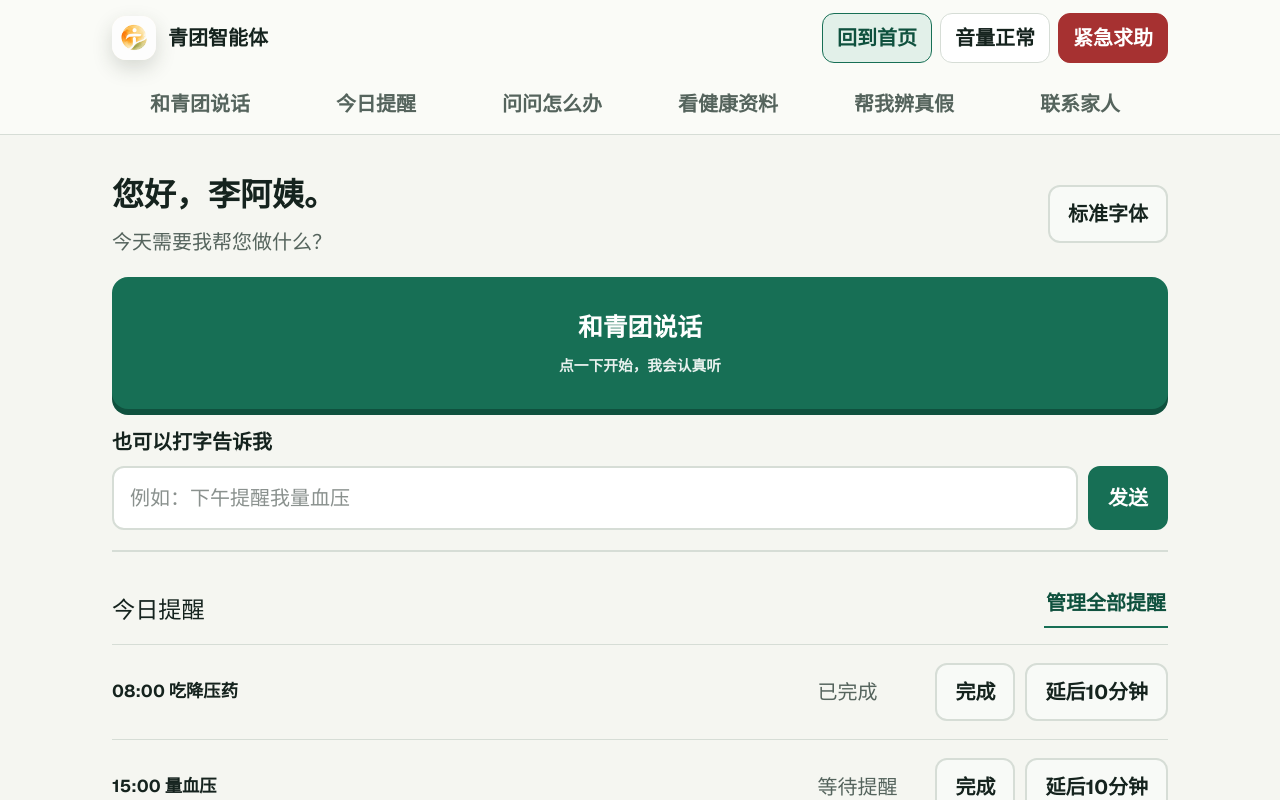
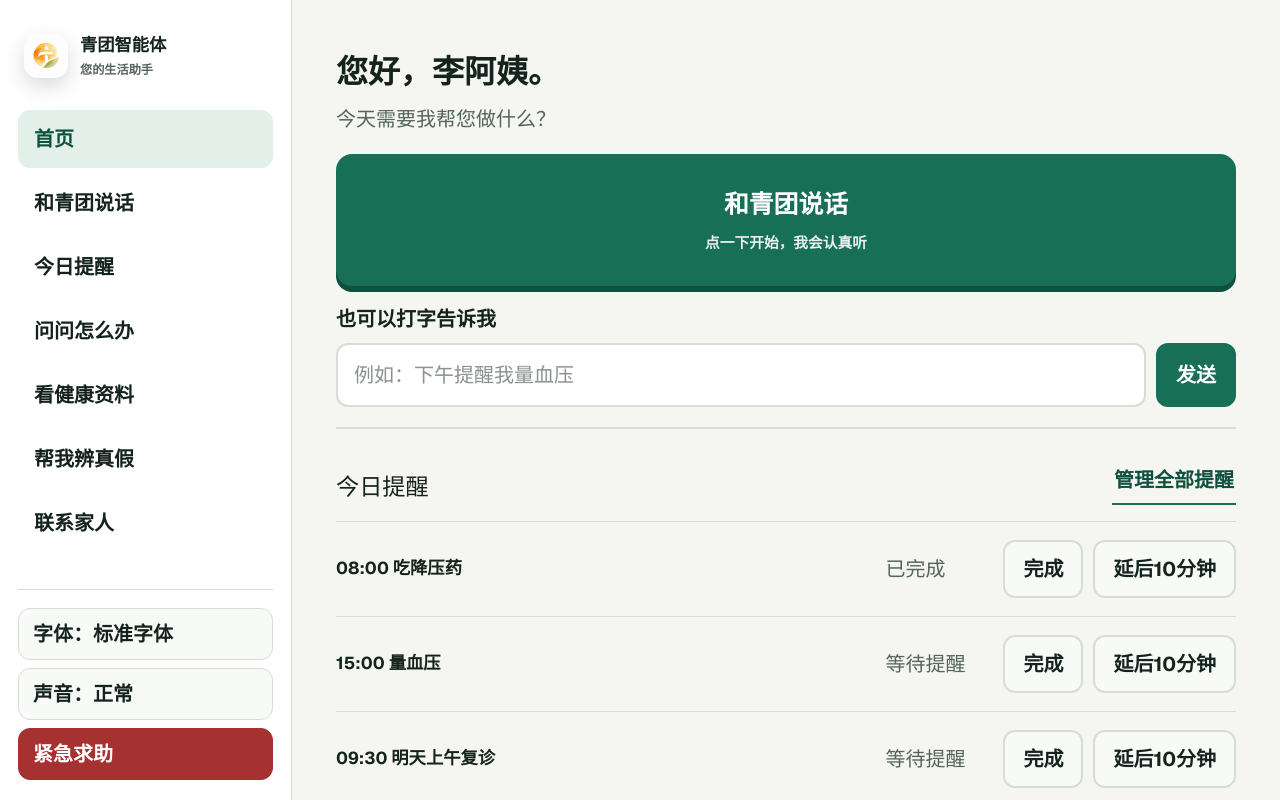
Before and after one commit to cerry-han/qingtuan-mvp, a Next.js app: page / in a window 1280 px wide. Both pictures are taken after a click on the button 1224 px from the left and 770 px from the top of the page. Shown: the top 800 px of the page. Built offline with nearby package versions, Linux system fonts and the light colour scheme.

Commit message:
move elderly navigation to sidebar

```diff
--- a/app/globals.css
+++ b/app/globals.css
@@ -61,6 +61,10 @@ pre {
 }
 
 .app-shell.elder-mode {
+  grid-template-columns: 292px minmax(0, 1fr);
+}
+
+.app-shell.welcome-mode {
   display: block;
 }
 
@@ -141,101 +145,108 @@ pre {
 .elder-main {
   max-width: 1120px;
   margin: 0 auto;
-  padding: 36px 32px 48px;
+  padding: 48px 44px 56px;
 }
 
-.elder-header {
+.elder-sidebar {
   position: sticky;
   top: 0;
-  z-index: 20;
-  background: rgba(250, 251, 247, 0.98);
-  border-bottom: 1px solid var(--line);
-}
-
-.elder-header-row,
-.elder-nav {
-  width: min(1120px, 100%);
-  margin: 0 auto;
-}
-
-.elder-header-row {
-  min-height: 76px;
-  padding: 10px 32px;
+  height: 100dvh;
+  padding: 24px 18px 20px;
+  background: var(--panel);
+  border-right: 1px solid var(--line);
   display: flex;
-  align-items: center;
-  justify-content: space-between;
-  gap: 24px;
+  flex-direction: column;
+  gap: 22px;
+  overflow-y: auto;
 }
 
 .elder-brand {
+  width: 100%;
+  min-height: 64px;
   border: 0;
   background: transparent;
   color: var(--text);
   display: flex;
   align-items: center;
   gap: 12px;
-  padding: 0;
+  padding: 6px;
+  text-align: left;
   font-weight: 800;
   cursor: pointer;
 }
 
-.elder-brand .logo {
-  flex: 0 0 auto;
+.elder-brand > span:last-child {
+  display: grid;
+  gap: 2px;
+}
+
+.elder-brand strong {
+  font-size: 1.08rem;
+}
+
+.elder-brand small {
+  color: var(--muted);
+  font-size: 0.76rem;
+  font-weight: 600;
+}
+
+.elder-nav {
+  display: grid;
+  gap: 6px;
+}
+
+.elder-nav button {
+  width: 100%;
+  min-height: 58px;
+  border: 0;
+  border-radius: 12px;
+  background: transparent;
+  color: var(--text);
+  padding: 12px 16px;
+  text-align: left;
+  font-weight: 750;
+  cursor: pointer;
+  transition: background 0.18s ease, color 0.18s ease, transform 0.18s ease;
+}
+
+.elder-nav button:hover {
+  background: var(--panel-strong);
+}
+
+.elder-nav button.active {
+  color: var(--green-dark);
+  background: var(--green-soft);
 }
 
 .elder-utilities {
-  display: flex;
-  align-items: center;
+  margin-top: auto;
+  padding-top: 18px;
+  border-top: 1px solid var(--line);
+  display: grid;
   gap: 8px;
 }
 
 .utility {
-  min-height: 48px;
+  min-height: 52px;
   border: 1px solid var(--line);
   border-radius: 12px;
-  padding: 9px 14px;
-  background: #fff;
+  padding: 10px 14px;
+  background: var(--panel-strong);
   color: var(--text);
+  text-align: left;
   font-weight: 750;
   cursor: pointer;
 }
 
-.utility.active {
+.utility:hover {
   border-color: var(--green);
-  color: var(--green-dark);
-  background: var(--green-soft);
 }
 
 .utility.help {
   border-color: var(--red);
   background: var(--red);
   color: #fff;
-}
-
-.elder-nav {
-  min-height: 58px;
-  padding: 0 32px;
-  display: grid;
-  grid-template-columns: repeat(6, minmax(0, 1fr));
-  align-items: end;
-}
-
-.elder-nav button {
-  min-height: 58px;
-  border: 0;
-  border-bottom: 4px solid transparent;
-  background: transparent;
-  color: var(--muted);
-  padding: 12px 8px 10px;
-  font-weight: 750;
-  cursor: pointer;
-  white-space: nowrap;
-}
-
-.elder-nav button:hover,
-.elder-nav button.active {
-  color: var(--green-dark);
-  border-bottom-color: var(--orange);
 }
 
 .welcome-main {
@@ -670,8 +681,7 @@ textarea {
   align-items: center;
   background: rgba(255, 252, 245, 0.9);
   backdrop-filter: blur(9px);
-  border: 1px solid rgba(193, 145, 84, 0.34);
-  border-left: 6px solid #d47b27;
+  border: 2px solid rgba(193, 145, 84, 0.42);
   border-radius: 8px;
   padding: 22px;
   box-shadow: 0 18px 44px rgba(80, 55, 28, 0.14);
@@ -896,6 +906,10 @@ textarea {
     grid-template-columns: 1fr;
   }
 
+  .app-shell.elder-mode {
+    grid-template-columns: 236px minmax(0, 1fr);
+  }
+
   .welcome-main {
     padding: 24px;
   }
@@ -939,44 +953,8 @@ textarea {
     grid-template-columns: 1fr;
   }
 
-  .elder-header-row {
-    padding: 10px 18px;
-    gap: 12px;
-  }
-
-  .elder-brand > span:last-child {
-    display: none;
-  }
-
-  .elder-utilities {
-    flex: 1;
-    justify-content: flex-end;
-  }
-
-  .utility {
-    min-height: 46px;
-    padding: 8px 10px;
-    font-size: 0.88rem;
-  }
-
-  .elder-nav {
-    display: flex;
-    overflow-x: auto;
-    padding: 0 18px;
-    scrollbar-width: none;
-  }
-
-  .elder-nav::-webkit-scrollbar {
-    display: none;
-  }
-
-  .elder-nav button {
-    flex: 0 0 auto;
-    min-width: 128px;
-  }
-
   .elder-main {
-    padding: 26px 20px 40px;
+    padding: 32px 24px 44px;
   }
 
   .home-page {
@@ -1017,36 +995,31 @@ textarea {
     font-size: 24px;
   }
 
-  .elder-header-row {
-    min-height: 66px;
+  .app-shell.elder-mode {
+    display: block;
   }
 
-  .logo {
-    width: 42px;
-    height: 42px;
+  .elder-sidebar {
+    position: static;
+    width: 100%;
+    height: auto;
+    padding: 14px 12px;
+    border-right: 0;
+    border-bottom: 1px solid var(--line);
   }
 
-  .utility {
-    font-size: 0.78rem;
-  }
-
-  .utility.active {
+  .elder-brand,
+  .elder-utilities {
     display: none;
   }
 
   .elder-nav {
-    display: grid;
-    grid-template-columns: repeat(3, minmax(0, 1fr));
-    overflow: visible;
-    padding: 0 8px;
+    grid-template-columns: repeat(2, minmax(0, 1fr));
   }
 
   .elder-nav button {
-    min-width: 0;
-    min-height: 54px;
-    padding-inline: 4px;
-    white-space: normal;
-    font-size: 0.82rem;
+    min-height: 52px;
+    padding: 8px 10px;
   }
 
   .elder-main {
--- a/app/page.tsx
+++ b/app/page.tsx
@@ -140,10 +140,10 @@ export default function Home() {
   const [reminders, setReminders] = useState<Reminder[]>(defaultReminders);
   const [familyEvents, setFamilyEvents] = useState<FamilyEvent[]>(defaultFamilyEvents);
 
-  const appClass = useMemo(
-    () => `app-shell font-level-${fontLevel} ${page === "familyDashboard" ? "family-mode" : "elder-mode"}`,
-    [fontLevel, page],
-  );
+  const appClass = useMemo(() => {
+    const mode = page === "welcome" ? "welcome-mode" : page === "familyDashboard" ? "family-mode" : "elder-mode";
+    return `app-shell font-level-${fontLevel} ${mode}`;
+  }, [fontLevel, page]);
   const fraudFindings = useMemo(() => getFraudFindings(fraudText), [fraudText]);
   const completedReminderCount = useMemo(() => reminders.filter((item) => item.done).length, [reminders]);
   const warningEventCount = useMemo(() => familyEvents.filter((item) => item.level === "warning" || item.level === "urgent").length, [familyEvents]);
@@ -496,14 +496,34 @@ export default function Home() {
               <p className="side-note">陪伴、提醒、办事与家属协同，让重要的事情更安心。</p>
             </aside>
           ) : (
-            <header className="elder-header">
-              <div className="elder-header-row">
+            <aside className="elder-sidebar" aria-label="老人端导航">
               <button className="elder-brand" onClick={() => go("home")} aria-label="回到老人端首页">
                 <span className="logo"><img src="/brand/qingtuan-logo.png" alt="" /></span>
-                  <span>青团智能体</span>
+                <span><strong>青团智能体</strong><small>您的生活助手</small></span>
               </button>
-                <div className="elder-utilities" aria-label="常用设置">
-                  <button className={page === "home" ? "utility active" : "utility"} onClick={() => go("home")}>回到首页</button>
+
+              <nav className="elder-nav" aria-label="老人端主要功能">
+                <button className={page === "home" ? "active" : ""} onClick={() => go("home")}>
+                  首页
+                </button>
+                {elderNavItems.map((item) => (
+                  <button className={page === item.page ? "active" : ""} key={item.page} onClick={() => go(item.page)}>
+                    {item.label}
+                  </button>
+                ))}
+              </nav>
+
+              <div className="elder-utilities" aria-label="显示与声音设置">
+                <button
+                  className="utility"
+                  onClick={() => {
+                    const nextLevel = ((fontLevel + 1) % 3) as FontLevel;
+                    setFontLevel(nextLevel);
+                    setStatus(`已切换为${fontLevelLabels[nextLevel]}。`);
+                  }}
+                >
+                  字体：{fontLevelLabels[fontLevel]}
+                </button>
                 <button
                   className="utility"
                   onClick={() => {
@@ -511,41 +531,21 @@ export default function Home() {
                     setStatus(!loudVolume ? "音量已调大。" : "音量已恢复正常。");
                   }}
                 >
-                    {loudVolume ? "音量较大" : "音量正常"}
+                  声音：{loudVolume ? "较大" : "正常"}
                 </button>
                 <button className="utility help" onClick={() => go("help")}>紧急求助</button>
               </div>
-              </div>
-              <nav className="elder-nav" aria-label="老人端主要功能">
-                {elderNavItems.map((item) => (
-                  <button className={page === item.page ? "active" : ""} key={item.page} onClick={() => go(item.page)}>
-                    {item.label}
-                  </button>
-                ))}
-              </nav>
-            </header>
+            </aside>
           )}
 
           <main className={page === "familyDashboard" ? "main family-main" : "main elder-main"}>
 
         {page === "home" && (
           <section className="page active home-page">
-            <div className="topbar">
+            <div className="topbar home-topbar">
               <div className="hello">
                 <h1>您好，李阿姨。</h1>
                 <p>今天需要我帮您做什么？</p>
-              </div>
-              <div className="quick-settings">
-                <button
-                  className="btn"
-                  onClick={() => {
-                    const nextLevel = ((fontLevel + 1) % 3) as FontLevel;
-                    setFontLevel(nextLevel);
-                    setStatus(`已切换为${fontLevelLabels[nextLevel]}。`);
-                  }}
-                >
-                  {fontLevelLabels[fontLevel]}
-                </button>
               </div>
             </div>
 
@@ -610,7 +610,7 @@ export default function Home() {
 
         {page === "chat" && (
           <section className="page active">
-            <PageHeader title="对话陪伴" desc="青团会简短回答，并在高风险场景提醒确认。" onBack={() => go("home")} />
+            <PageHeader title="对话陪伴" desc="青团会简短回答，并在高风险场景提醒确认。" />
             <div className="card chat-box">
               {chat.map((item, index) => (
                 <div className={`bubble ${item.role}`} key={`${item.role}-${index}`}>
@@ -642,7 +642,7 @@ export default function Home() {
 
         {page === "reminders" && (
           <section className="page active">
-            <PageHeader title="提醒管理" desc="吃药、复诊、量血压，都要先复述确认。" onBack={() => go("home")} />
+            <PageHeader title="提醒管理" desc="吃药、复诊、量血压，都要先复述确认。" />
             <div className="card">
               <h2>新建提醒</h2>
               <div className="grid two">
@@ -679,7 +679,7 @@ export default function Home() {
 
         {page === "guide" && (
           <section className="page active">
-            <PageHeader title="办事分步指导" desc="一次只讲一步，老人可以重复、上一步、下一步或退出。" onBack={() => go("home")} />
+            <PageHeader title="办事分步指导" desc="一次只讲一步，老人可以重复、上一步、下一步或退出。" />
             <div className="card">
               <h2>选择要办的事</h2>
               <div className="grid three">
@@ -718,7 +718,7 @@ export default function Home() {
 
         {page === "health" && (
           <section className="page active">
-            <PageHeader title="健康资料整理" desc="整理检查报告、处方和测量记录，只做复诊准备，不做诊断。" onBack={() => go("home")} />
+            <PageHeader title="健康资料整理" desc="整理检查报告、处方和测量记录，只做复诊准备，不做诊断。" />
             <div className="card">
               <h2>录入资料</h2>
               <textarea value={healthText} onChange={(event) => setHealthText(event.target.value)} placeholder="可以先粘贴检查报告文字、处方内容或血压血糖记录。图片 OCR 后续接入。" />
@@ -761,7 +761,7 @@ export default function Home() {
 
         {page === "fraud" && (
           <section className="page active">
-            <PageHeader title="查诈骗风险" desc="先暂停操作，不转账，不给验证码，再核实。" onBack={() => go("home")} />
+            <PageHeader title="查诈骗风险" desc="先暂停操作，不转账，不给验证码，再核实。" />
             <div className="card">
               <h2>输入可疑内容</h2>
               <textarea
@@ -852,7 +852,7 @@ export default function Home() {
 
         {page === "familyDashboard" && (
           <section className="page active">
-            <PageHeader title="家属端" desc="家属只查看授权范围内的信息，协助提醒和接收必要通知。" onBack={() => go("home")} />
+            <PageHeader title="家属端" desc="家属只查看授权范围内的信息，协助提醒和接收必要通知。" />
             <div className="grid three">
               <div className="stat-card">
                 <span className="muted">当前绑定老人</span>
@@ -923,7 +923,7 @@ export default function Home() {
         )}
         {page === "family" && (
           <section className="page active">
-            <PageHeader title="找家里人" desc="发送前会复述联系人和完整消息。" onBack={() => go("home")} />
+            <PageHeader title="找家里人" desc="发送前会复述联系人和完整消息。" />
             <div className="card">
               <h2>选择联系人</h2>
               <div className="grid">
@@ -972,7 +972,7 @@ export default function Home() {
 
         {page === "help" && (
           <section className="page active">
-            <PageHeader title="紧急求助" desc="如果胸口痛、摔倒、明显不舒服，请尽快联系身边人或急救服务。" onBack={() => go("home")} />
+            <PageHeader title="紧急求助" desc="如果胸口痛、摔倒、明显不舒服，请尽快联系身边人或急救服务。" />
             <div className="card">
               <h2>请选择求助方式</h2>
               <div className="grid two">
@@ -1017,16 +1017,13 @@ export default function Home() {
   );
 }
 
-function PageHeader({ title, desc, onBack }: { title: string; desc: string; onBack: () => void }) {
+function PageHeader({ title, desc }: { title: string; desc: string }) {
   return (
     <div className="topbar">
       <div className="hello">
         <h1>{title}</h1>
         <p>{desc}</p>
       </div>
-      <button className="btn" onClick={onBack}>
-        返回首页
-      </button>
     </div>
   );
 }
```
Also changed, not shown: 2 other files (tests, documents, lock files or other folders). Lines whose indentation alone changed are shown as unchanged.
